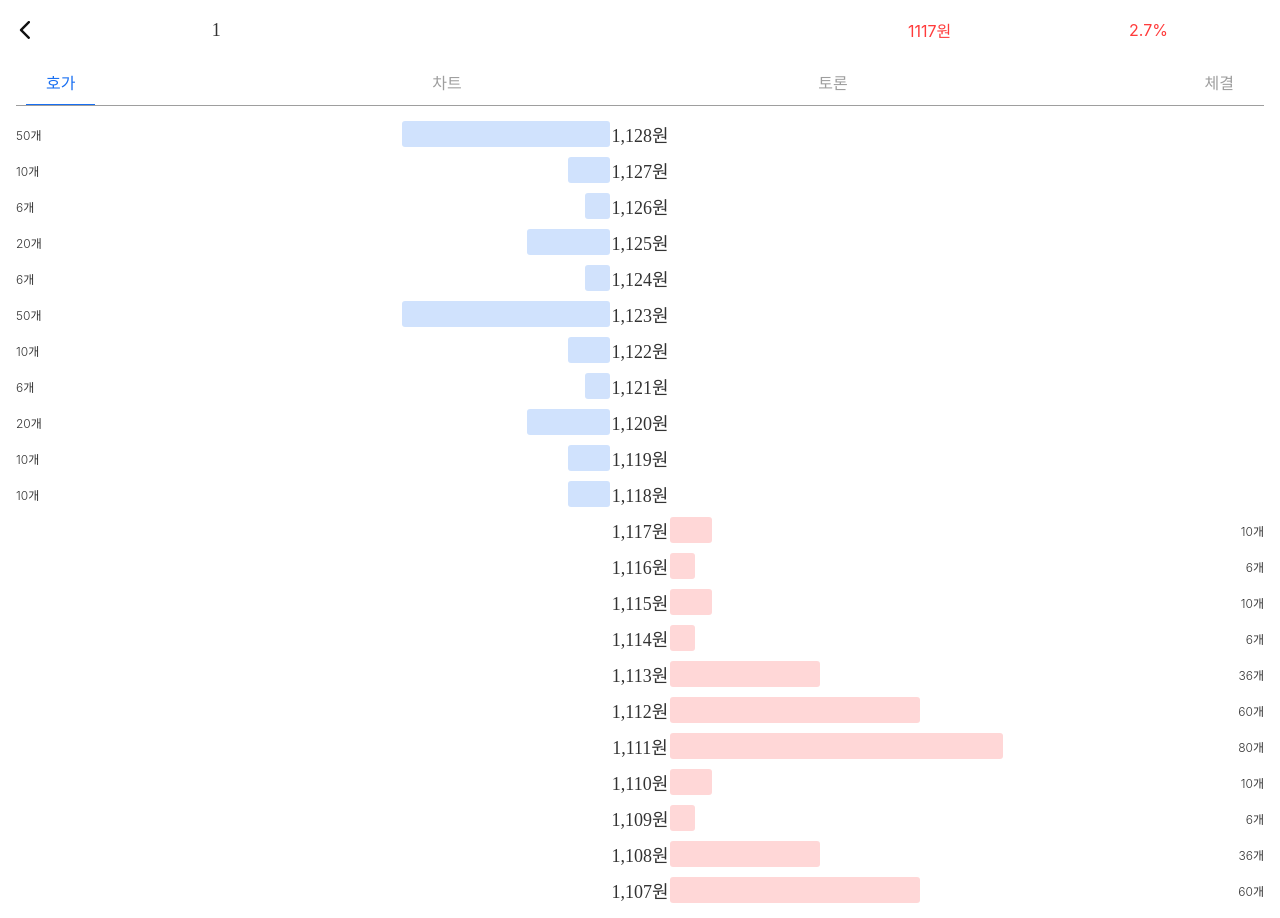
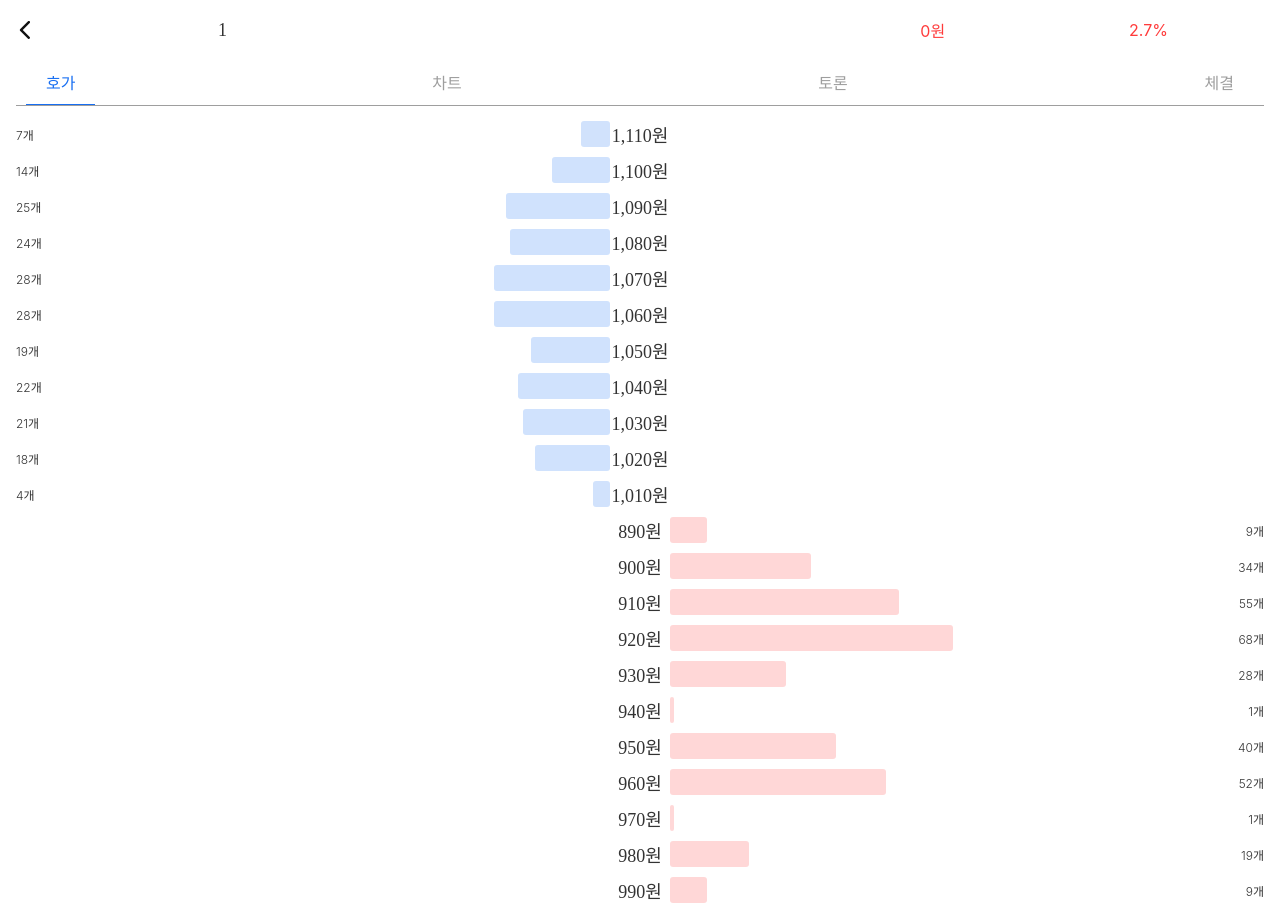
Before and after one commit to leechanhoe/sol-token, a React (Create React App) app: page /trade/1 in a window 1280 px wide. Built offline with nearby package versions, Linux system fonts and the light colour scheme.

Commit message:
add : 기준 가격에 맞게 호가창 세팅

```diff
--- a/src/components/EtfList.js
+++ b/src/components/EtfList.js
@@ -25,8 +25,8 @@ function EtfList() {
     },
   ];
 
-  const handleNavigate = (name) => {
-    navigate(`/trade/${name}`);
+  const handleNavigate = (name, price) => {
+    navigate(`/trade/${name}?price=${price}`);
   };
 
   return (
@@ -39,7 +39,7 @@ function EtfList() {
           <li
             key={etf.id}
             className="etf-item"
-            onClick={() => handleNavigate(etf.name)}
+            onClick={() => handleNavigate(etf.name, etf.price)}
           >
             <span className="name">{etf.name}</span>
             <span className="price">{etf.price.toLocaleString()}</span>
--- a/src/components/MarketList.js
+++ b/src/components/MarketList.js
@@ -15,8 +15,8 @@ function MarketList() {
     },
   ];
 
-  const handleNavigate = (name) => {
-    navigate(`/trade/${name}`);
+  const handleNavigate = (name, price) => {
+    navigate(`/trade/${name}?price=${price}`);
   };
 
   return (
@@ -28,7 +28,7 @@ function MarketList() {
         {markets.map((market) => (
           <li
             key={market.id}
-            onClick={() => handleNavigate(market.name)}
+            onClick={() => handleNavigate(market.name, market.price)}
             className="market-item"
           >
             <span className="name">{market.name}</span>
--- a/src/pages/ProjectDetails.css
+++ b/src/pages/ProjectDetails.css
@@ -148,11 +148,34 @@
   flex: 1;
 }
 
-.invest-button:hover {
-  background-color: #218838;
+.purchase-button {
+  background-color: #ff4d4f; /* 빨간색 */
+  color: white;
+  padding: 12px 20px;
+  border: none;
+  border-radius: 8px;
+  font-size: 16px;
+  cursor: pointer;
+  flex: 1;
+  margin-right: 8px; /* 버튼 간격 */
 }
 
-.reduction-amount {
-  color: #db0fcd;
-  font-weight: bold;
+.purchase-button:hover {
+  background-color: #d9363e;
 }
+
+.sell-button {
+  background-color: #1890ff; /* 파란색 */
+  color: white;
+  padding: 12px 20px;
+  border: none;
+  border-radius: 8px;
+  font-size: 16px;
+  cursor: pointer;
+  flex: 1;
+  margin-left: 8px; /* 버튼 간격 */
+}
+
+.sell-button:hover {
+  background-color: #096dd9;
+}
--- a/src/pages/TradeDetails.js
+++ b/src/pages/TradeDetails.js
@@ -1,37 +1,69 @@
 import OrderBook from "../components/OrderBook";
 import backIcon from "../assets/arrow.svg";
-import { useNavigate, useParams } from "react-router-dom";
+import { useNavigate, useParams, useLocation } from "react-router-dom";
 import "./TradeDetails.css";
 import Tab from "../components/Tab";
 const TradeDetails = () => {
   const navigate = useNavigate();
 
   const { name } = useParams();
+  const location = useLocation();
+  const params = new URLSearchParams(location.search);
+  const price = Number(params.get("price"));
 
-  const orderBookData = [
-    { price: 1128, amount: 50, type: "sell" },
-    { price: 1127, amount: 10, type: "sell" },
-    { price: 1126, amount: 6, type: "sell" },
-    { price: 1125, amount: 20, type: "sell" },
-    { price: 1124, amount: 6, type: "sell" },
-    { price: 1123, amount: 50, type: "sell" },
-    { price: 1122, amount: 10, type: "sell" },
-    { price: 1121, amount: 6, type: "sell" },
-    { price: 1120, amount: 20, type: "sell" },
-    { price: 1119, amount: 10, type: "sell" },
-    { price: 1118, amount: 10, type: "sell" },
-    { price: 1117, amount: 10, type: "buy" },
-    { price: 1116, amount: 6, type: "buy" },
-    { price: 1115, amount: 10, type: "buy" },
-    { price: 1114, amount: 6, type: "buy" },
-    { price: 1113, amount: 36, type: "buy" },
-    { price: 1112, amount: 60, type: "buy" },
-    { price: 1111, amount: 80, type: "buy" },
-    { price: 1110, amount: 10, type: "buy" },
-    { price: 1109, amount: 6, type: "buy" },
-    { price: 1108, amount: 36, type: "buy" },
-    { price: 1107, amount: 60, type: "buy" },
-  ];
+  const generateOrderBookData = (basePrice) => {
+    const sellData = [];
+    const buyData = [];
+
+    const price = Number(basePrice) || 1000;
+
+    const getPriceIncrement = (price) => {
+      if (price >= 1000000) return 1000;
+      if (price >= 100000) return 100;
+      if (price >= 10000) return 50;
+      if (price >= 1000) return 10;
+      if (price >= 100) return 1;
+      return 0.1;
+    };
+
+    const priceIncrement = getPriceIncrement(price);
+
+    for (let i = 1; i <= 11; i++) {
+      const orderPrice = price + priceIncrement * i;
+
+      const baseAmount = Math.floor(Math.random() * 50) + 1;
+      const volumeMultiplier = 1 - i * 0.05;
+
+      sellData.push({
+        price: Number(orderPrice.toFixed(2)),
+        amount: Math.max(1, Math.floor(baseAmount * volumeMultiplier)),
+        total: Number((orderPrice * baseAmount * volumeMultiplier).toFixed(2)),
+        type: "sell",
+      });
+    }
+
+    for (let i = 1; i <= 11; i++) {
+      const orderPrice = price - priceIncrement * i;
+
+      const baseAmount = Math.floor(Math.random() * 50) + 1;
+      const volumeMultiplier = 1 + i * 0.05;
+
+      buyData.push({
+        price: Number(Math.max(0.01, orderPrice).toFixed(2)),
+        amount: Math.floor(baseAmount * volumeMultiplier),
+        total: Number((orderPrice * baseAmount * volumeMultiplier).toFixed(2)),
+        type: "buy",
+      });
+    }
+
+    const sortedSellData = sellData.sort((a, b) => b.price - a.price);
+    const sortedBuyData = buyData.sort((a, b) => a.price - b.price);
+
+    return [...sortedSellData, ...sortedBuyData];
+  };
+
+  const orderBookData = generateOrderBookData(price);
+
   const handleBack = () => {
     if (window.history.length > 1) {
       navigate(-1); // 이전 페이지로 이동
@@ -51,7 +83,7 @@ const TradeDetails = () => {
             className="back-button"
           />
           <p className="header-title">{name}</p>
-          <p className="red">1117원</p>
+          <p className="red">{price.toLocaleString()}원</p>
           <p className="red">2.7%</p>
         </div>
       </header>
```
